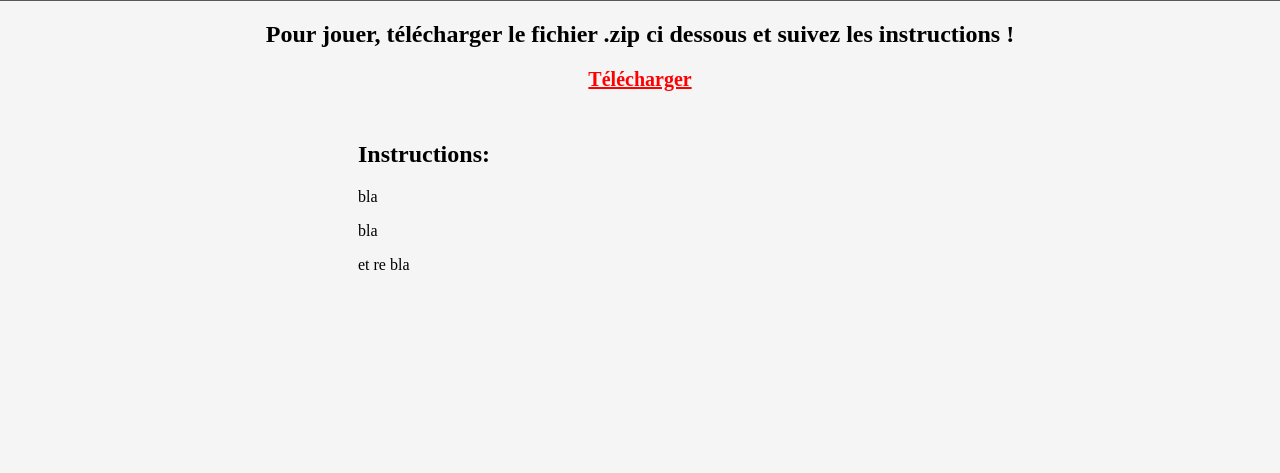
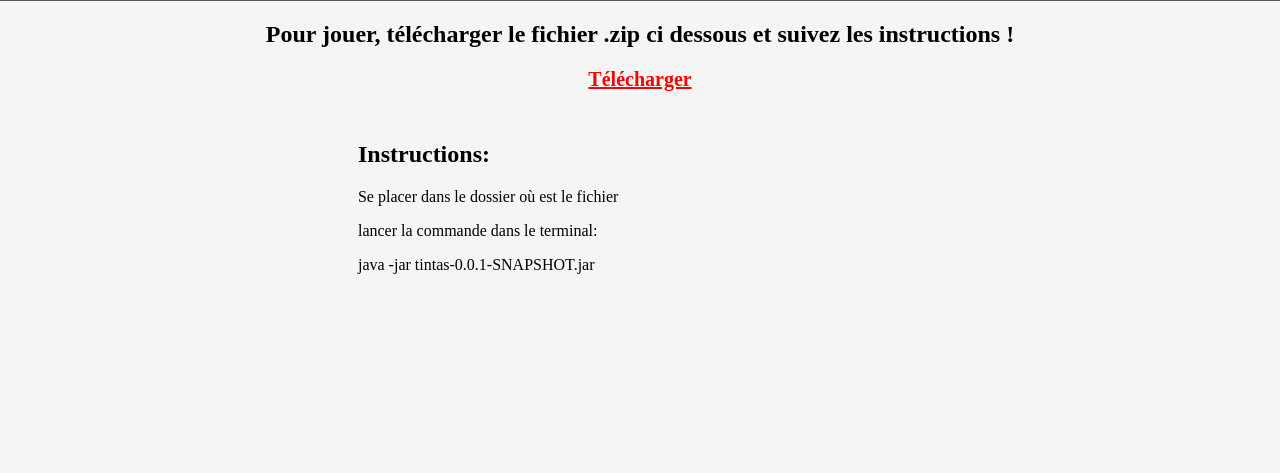
Before and after one commit to camembert-tintas/tintas-web, a PHP site: page /tintas-web/template/telechargement.php in a window 1280 px wide. Shown: the part 278-751 px from the top of the page. Run offline with PHP 8.4, Linux system fonts and the light colour scheme.

Commit message:
ajout ficheir

```diff
--- a/htdocs/template/telechargement.php
+++ b/htdocs/template/telechargement.php
@@ -32,13 +32,13 @@ if ($bdd->connect_errno) {
 <main>
     <div class="telechargement">
         <h2>Pour jouer, télécharger le fichier .zip ci dessous et suivez les instructions !</h2>
-        <p><a href="../skin/files/game.zip" download="game">Télécharger</a></p>
+        <p><a href="../skin/files/tintas-0.0.1-SNAPSHOT.jar" download="game">Télécharger</a></p>
     </div>
     <div class="instructions">
         <h2>Instructions:</h2>
-        <p>bla</p>
-        <p>bla</p>
-        <p>et re bla</p>
+        <p>Se placer dans le dossier où est le fichier</p>
+        <p>lancer la commande dans le terminal:</p>
+        <p>java -jar tintas-0.0.1-SNAPSHOT.jar</p>
     </div>
 </main>
 <footer>
```
